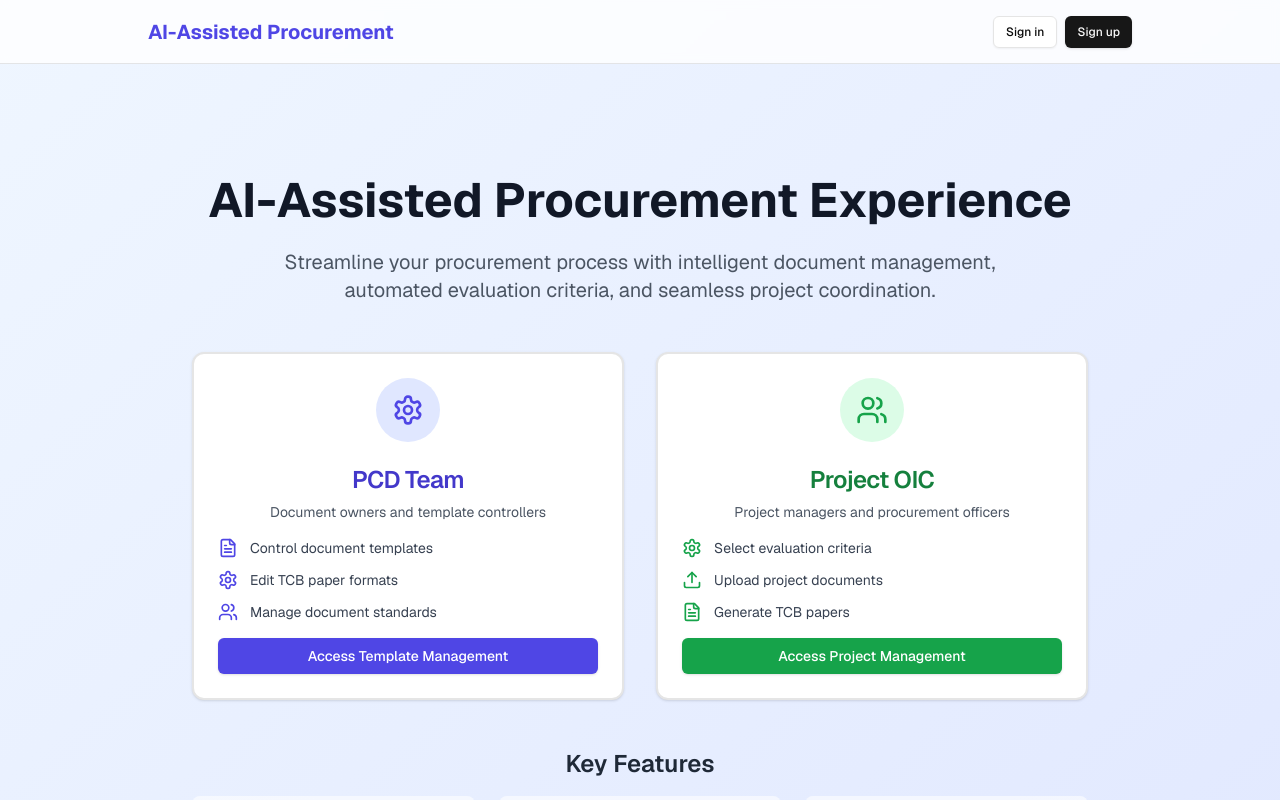
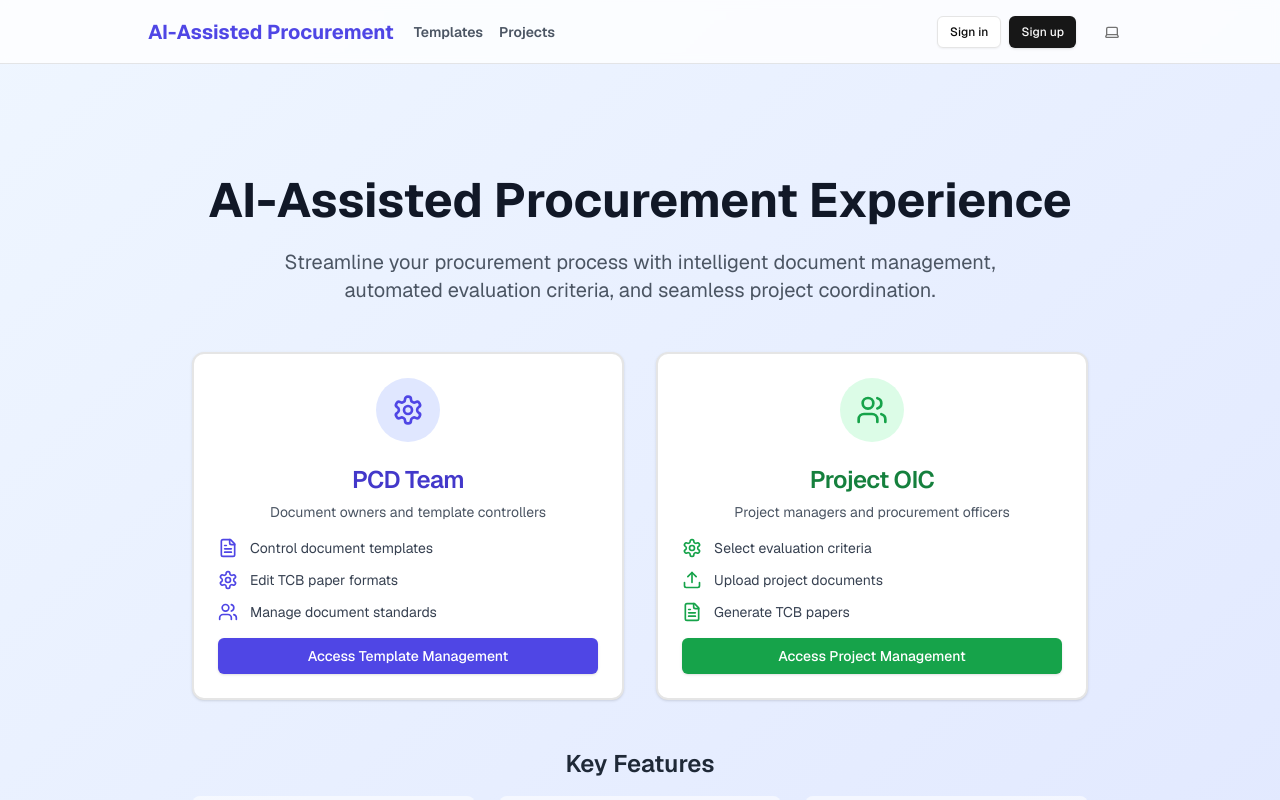
Before and after one commit to yunyaopan/pcd-test, a Next.js app: page / in a window 1280 px wide. Shown: the top 800 px of the page. Built offline with nearby package versions, Linux system fonts and the light colour scheme; no server answers.

Commit message:
fix top nav bar

```diff
--- a/app/auth/error/page.tsx
+++ b/app/auth/error/page.tsx
@@ -8,7 +8,7 @@ export default async function Page({
   const params = await searchParams;
 
   return (
-    <div className="flex min-h-svh w-full items-center justify-center p-6 md:p-10">
+    <div className="flex w-full items-center justify-center p-6 md:p-10">
       <div className="w-full max-w-sm">
         <div className="flex flex-col gap-6">
           <Card>
--- a/app/auth/forgot-password/page.tsx
+++ b/app/auth/forgot-password/page.tsx
@@ -2,7 +2,7 @@ import { ForgotPasswordForm } from "@/components/forgot-password-form";
 
 export default function Page() {
   return (
-    <div className="flex min-h-svh w-full items-center justify-center p-6 md:p-10">
+    <div className="flex w-full items-center justify-center p-6 md:p-10">
       <div className="w-full max-w-sm">
         <ForgotPasswordForm />
       </div>
--- /dev/null
+++ b/app/auth/layout.tsx
@@ -0,0 +1,18 @@
+import { Navigation } from "@/components/navigation";
+
+export default function AuthLayout({
+  children,
+}: {
+  children: React.ReactNode;
+}) {
+  return (
+    <main className="min-h-screen flex flex-col items-center bg-gradient-to-br from-blue-50 to-indigo-100">
+      <div className="flex-1 w-full flex flex-col gap-20 items-center">
+        <Navigation />
+        <div className="flex-1 flex flex-col items-center justify-center w-full">
+          {children}
+        </div>
+      </div>
+    </main>
+  );
+}
--- a/app/auth/login/page.tsx
+++ b/app/auth/login/page.tsx
@@ -2,7 +2,7 @@ import { LoginForm } from "@/components/login-form";
 
 export default function Page() {
   return (
-    <div className="flex min-h-svh w-full items-center justify-center p-6 md:p-10">
+    <div className="flex w-full items-center justify-center p-6 md:p-10">
       <div className="w-full max-w-sm">
         <LoginForm />
       </div>
--- a/app/auth/sign-up-success/page.tsx
+++ b/app/auth/sign-up-success/page.tsx
@@ -8,7 +8,7 @@ import {
 
 export default function Page() {
   return (
-    <div className="flex min-h-svh w-full items-center justify-center p-6 md:p-10">
+    <div className="flex w-full items-center justify-center p-6 md:p-10">
       <div className="w-full max-w-sm">
         <div className="flex flex-col gap-6">
           <Card>
--- a/app/auth/sign-up/page.tsx
+++ b/app/auth/sign-up/page.tsx
@@ -2,7 +2,7 @@ import { SignUpForm } from "@/components/sign-up-form";
 
 export default function Page() {
   return (
-    <div className="flex min-h-svh w-full items-center justify-center p-6 md:p-10">
+    <div className="flex w-full items-center justify-center p-6 md:p-10">
       <div className="w-full max-w-sm">
         <SignUpForm />
       </div>
--- a/app/auth/update-password/page.tsx
+++ b/app/auth/update-password/page.tsx
@@ -2,7 +2,7 @@ import { UpdatePasswordForm } from "@/components/update-password-form";
 
 export default function Page() {
   return (
-    <div className="flex min-h-svh w-full items-center justify-center p-6 md:p-10">
+    <div className="flex w-full items-center justify-center p-6 md:p-10">
       <div className="w-full max-w-sm">
         <UpdatePasswordForm />
       </div>
--- a/app/page.tsx
+++ b/app/page.tsx
@@ -1,6 +1,4 @@
-import { AuthButton } from "@/components/auth-button";
-import { ThemeSwitcher } from "@/components/theme-switcher";
-import { hasEnvVars } from "@/lib/utils";
+import { Navigation } from "@/components/navigation";
 import Link from "next/link";
 import { Button } from "@/components/ui/button";
 import { Card, CardContent, CardDescription, CardHeader, CardTitle } from "@/components/ui/card";
@@ -10,16 +8,7 @@ export default function Home() {
   return (
     <main className="min-h-screen flex flex-col items-center bg-gradient-to-br from-blue-50 to-indigo-100">
       <div className="flex-1 w-full flex flex-col gap-20 items-center">
-        <nav className="w-full flex justify-center border-b border-b-foreground/10 h-16 bg-white/80 backdrop-blur-sm">
-          <div className="w-full max-w-5xl flex justify-between items-center p-3 px-5 text-sm">
-            <div className="flex gap-5 items-center font-semibold">
-              <Link href={"/"} className="text-xl font-bold text-indigo-600">
-                AI-Assisted Procurement
-              </Link>
-            </div>
-            {!hasEnvVars ? null : <AuthButton />}
-          </div>
-        </nav>
+        <Navigation />
 
         <div className="flex-1 flex flex-col gap-12 max-w-6xl p-8 w-full">
           {/* Hero Section */}
@@ -136,7 +125,6 @@ export default function Home() {
               Supabase
             </a>
           </p>
-          <ThemeSwitcher />
         </footer>
       </div>
     </main>
--- a/app/protected/layout.tsx
+++ b/app/protected/layout.tsx
@@ -1,9 +1,4 @@
-import { DeployButton } from "@/components/deploy-button";
-import { EnvVarWarning } from "@/components/env-var-warning";
-import { AuthButton } from "@/components/auth-button";
-import { ThemeSwitcher } from "@/components/theme-switcher";
-import { hasEnvVars } from "@/lib/utils";
-import Link from "next/link";
+import { Navigation } from "@/components/navigation";
 
 export default function ProtectedLayout({
   children,
@@ -11,24 +6,14 @@ export default function ProtectedLayout({
   children: React.ReactNode;
 }) {
   return (
-    <main className="min-h-screen flex flex-col items-center">
+    <main className="min-h-screen flex flex-col items-center bg-gradient-to-br from-blue-50 to-indigo-100">
       <div className="flex-1 w-full flex flex-col gap-20 items-center">
-        <nav className="w-full flex justify-center border-b border-b-foreground/10 h-16">
-          <div className="w-full max-w-5xl flex justify-between items-center p-3 px-5 text-sm">
-            <div className="flex gap-5 items-center font-semibold">
-              <Link href={"/"}>Next.js Supabase Starter</Link>
-              <div className="flex items-center gap-2">
-                <DeployButton />
-              </div>
-            </div>
-            {!hasEnvVars ? <EnvVarWarning /> : <AuthButton />}
-          </div>
-        </nav>
+        <Navigation />
         <div className="flex-1 flex flex-col gap-20 max-w-5xl p-5">
           {children}
         </div>
 
-        <footer className="w-full flex items-center justify-center border-t mx-auto text-center text-xs gap-8 py-16">
+        <footer className="w-full flex items-center justify-center border-t mx-auto text-center text-xs gap-8 py-16 bg-white/80 backdrop-blur-sm">
           <p>
             Powered by{" "}
             <a
@@ -40,7 +25,6 @@ export default function ProtectedLayout({
               Supabase
             </a>
           </p>
-          <ThemeSwitcher />
         </footer>
       </div>
     </main>
--- /dev/null
+++ b/components/auth-button-client.tsx
@@ -0,0 +1,56 @@
+"use client";
+
+import Link from "next/link";
+import { Button } from "./ui/button";
+import { createClient } from "@/lib/supabase/client";
+import { LogoutButton } from "./logout-button";
+import { useEffect, useState } from "react";
+
+export function AuthButtonClient() {
+  const [user, setUser] = useState<any>(null);
+  const [loading, setLoading] = useState(true);
+
+  useEffect(() => {
+    const supabase = createClient();
+
+    // Get initial session
+    supabase.auth.getSession().then(({ data: { session } }) => {
+      setUser(session?.user || null);
+      setLoading(false);
+    });
+
+    // Listen for auth changes
+    const { data: { subscription } } = supabase.auth.onAuthStateChange((_event, session) => {
+      setUser(session?.user || null);
+      setLoading(false);
+    });
+
+    return () => subscription.unsubscribe();
+  }, []);
+
+  if (loading) {
+    return (
+      <div className="flex gap-2">
+        <Button size="sm" variant={"outline"} disabled>
+          Loading...
+        </Button>
+      </div>
+    );
+  }
+
+  return user ? (
+    <div className="flex items-center gap-4">
+      Hey, {user.email}!
+      <LogoutButton />
+    </div>
+  ) : (
+    <div className="flex gap-2">
+      <Button asChild size="sm" variant={"outline"}>
+        <Link href="/auth/login">Sign in</Link>
+      </Button>
+      <Button asChild size="sm" variant={"default"}>
+        <Link href="/auth/sign-up">Sign up</Link>
+      </Button>
+    </div>
+  );
+}
--- /dev/null
+++ b/components/navigation.tsx
@@ -0,0 +1,49 @@
+"use client";
+
+import { AuthButtonClient } from "@/components/auth-button-client";
+import { ThemeSwitcher } from "@/components/theme-switcher";
+import { hasEnvVars } from "@/lib/utils";
+import Link from "next/link";
+import { usePathname } from "next/navigation";
+
+export function Navigation() {
+  const pathname = usePathname();
+
+  return (
+    <nav className="w-full flex justify-center border-b border-b-foreground/10 h-16 bg-white/80 backdrop-blur-sm">
+      <div className="w-full max-w-5xl flex justify-between items-center p-3 px-5 text-sm">
+        <div className="flex gap-5 items-center font-semibold">
+          <Link href={"/"} className="text-xl font-bold text-indigo-600">
+            AI-Assisted Procurement
+          </Link>
+          <div className="hidden md:flex items-center gap-4">
+            <Link
+              href="/protected/templates"
+              className={`hover:text-indigo-600 transition-colors ${
+                pathname?.startsWith('/protected/templates') || pathname?.startsWith('/templates')
+                  ? 'text-indigo-600 font-semibold'
+                  : 'text-gray-600'
+              }`}
+            >
+              Templates
+            </Link>
+            <Link
+              href="/protected/projects"
+              className={`hover:text-indigo-600 transition-colors ${
+                pathname?.startsWith('/protected/projects') || pathname?.startsWith('/projects')
+                  ? 'text-indigo-600 font-semibold'
+                  : 'text-gray-600'
+              }`}
+            >
+              Projects
+            </Link>
+          </div>
+        </div>
+        <div className="flex items-center gap-4">
+          {!hasEnvVars ? null : <AuthButtonClient />}
+          <ThemeSwitcher />
+        </div>
+      </div>
+    </nav>
+  );
+}
```
